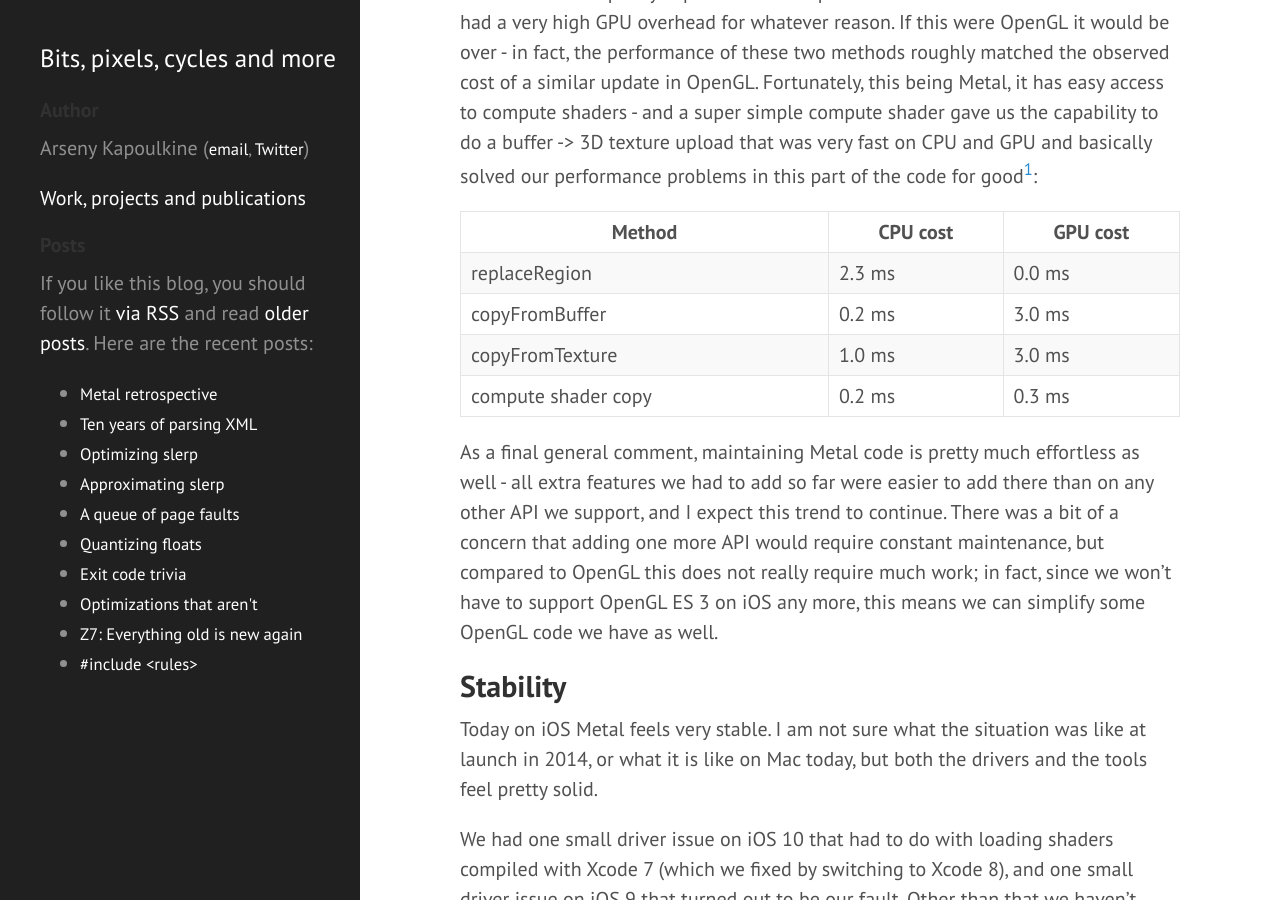
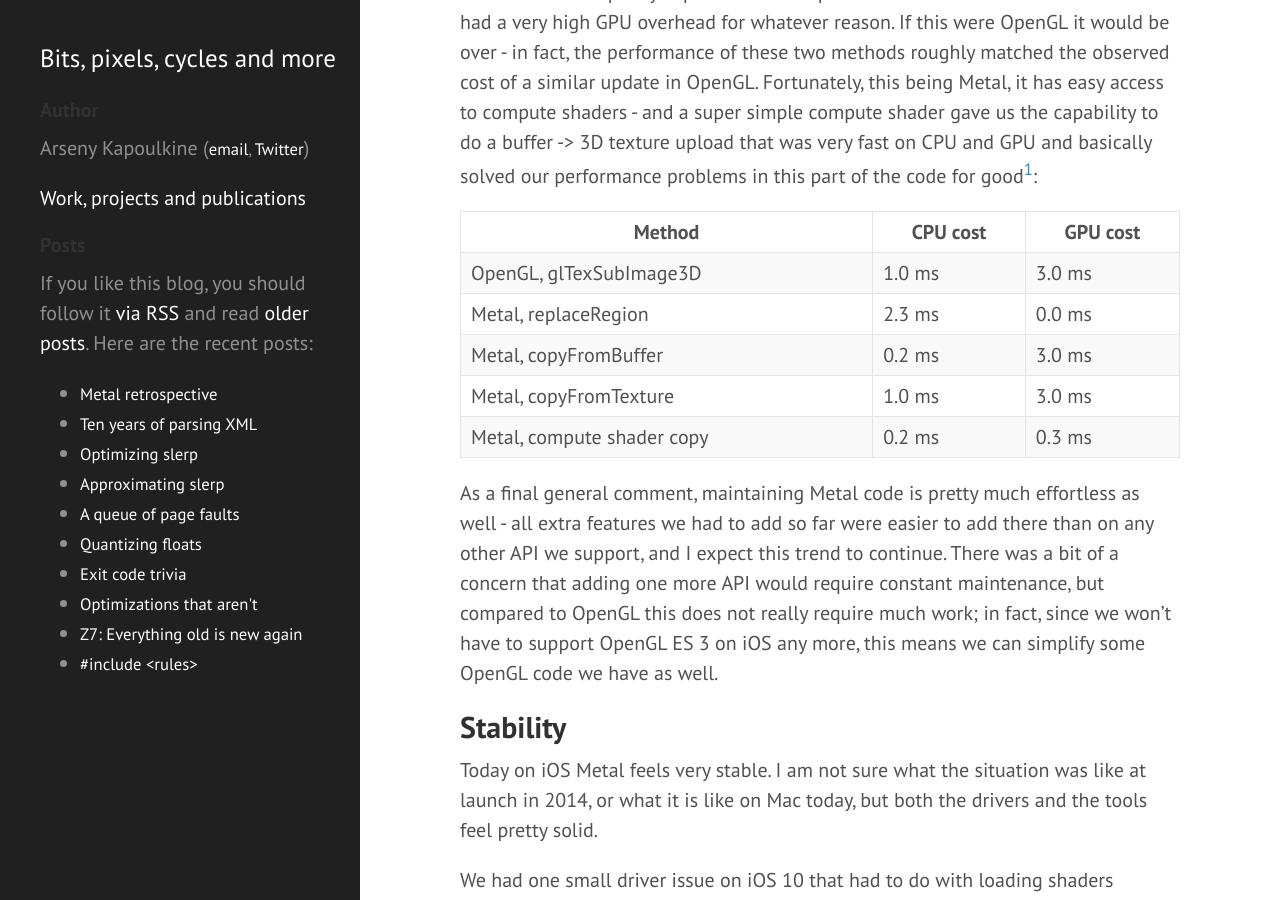
Before and after one commit to zeux/zeux.github.io, a Jekyll site: the page built from _posts/2016-12-01-metal-retrospective.md, in a window 1280 px wide and 900 px high, scrolled down 4941 px. Built offline with Jekyll 4.4.1, drawn with Linux system fonts in a browser that asks for light colours; comment, search, counter and statistics services are not loaded.

Commit message:
Add OpenGL row to the table to more explicitly show the difference

```diff
--- a/_posts/2016-12-01-metal-retrospective.md
+++ b/_posts/2016-12-01-metal-retrospective.md
@@ -45,10 +45,11 @@ Both of these methods were slower than I'd like - the first one wasn't really av
 
 | Method | CPU cost | GPU cost |
 |--------|----------|----------|
-| replaceRegion | 2.3 ms | 0.0 ms |
-| copyFromBuffer | 0.2 ms | 3.0 ms |
-| copyFromTexture | 1.0 ms | 3.0 ms |
-| compute shader copy | 0.2 ms | 0.3 ms |
+| OpenGL, glTexSubImage3D | 1.0 ms | 3.0 ms |
+| Metal, replaceRegion | 2.3 ms | 0.0 ms |
+| Metal, copyFromBuffer | 0.2 ms | 3.0 ms |
+| Metal, copyFromTexture | 1.0 ms | 3.0 ms |
+| Metal, compute shader copy | 0.2 ms | 0.3 ms |
 
 As a final general comment, maintaining Metal code is pretty much effortless as well - all extra features we had to add so far were easier to add there than on any other API we support, and I expect this trend to continue. There was a bit of a concern that adding one more API would require constant maintenance, but compared to OpenGL this does not really require much work; in fact, since we won't have to support OpenGL ES 3 on iOS any more, this means we can simplify some OpenGL code we have as well.
 
```
